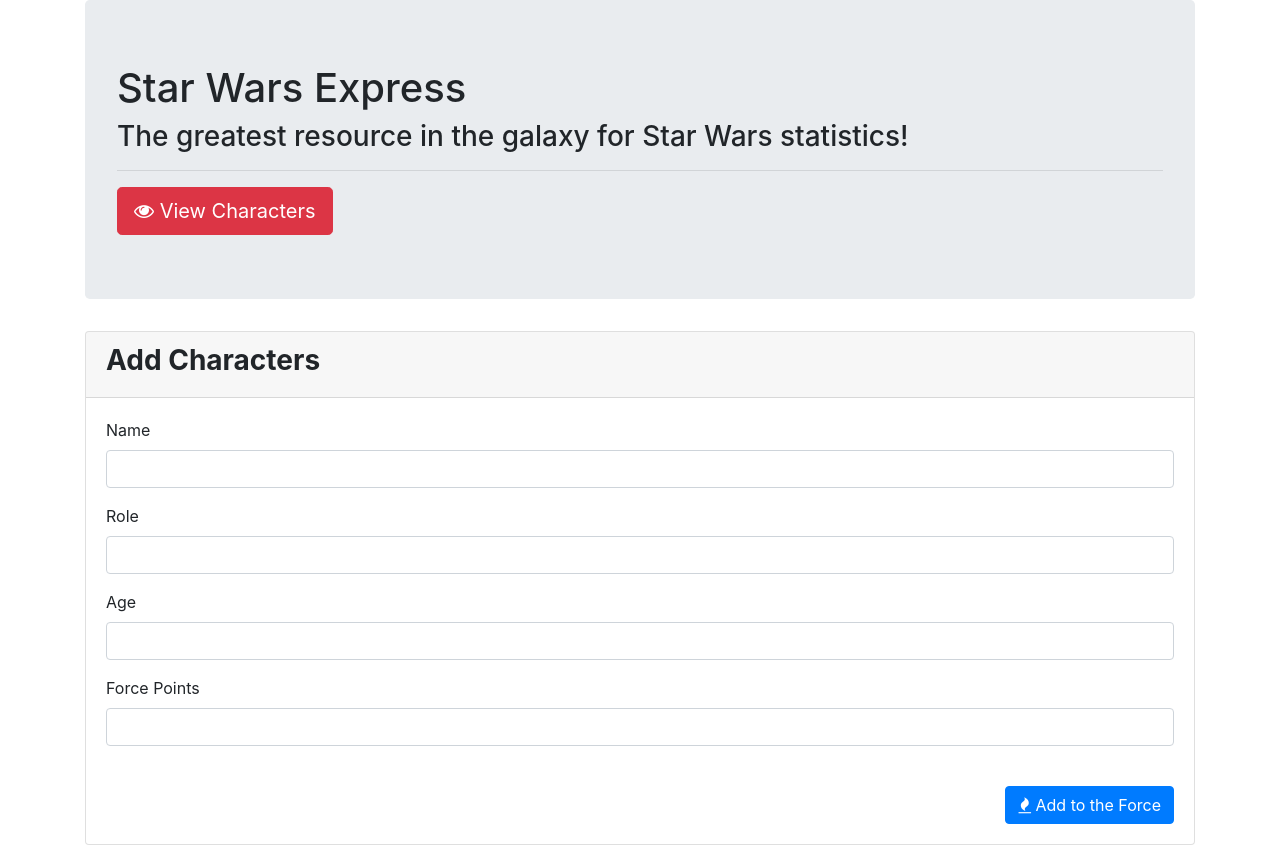
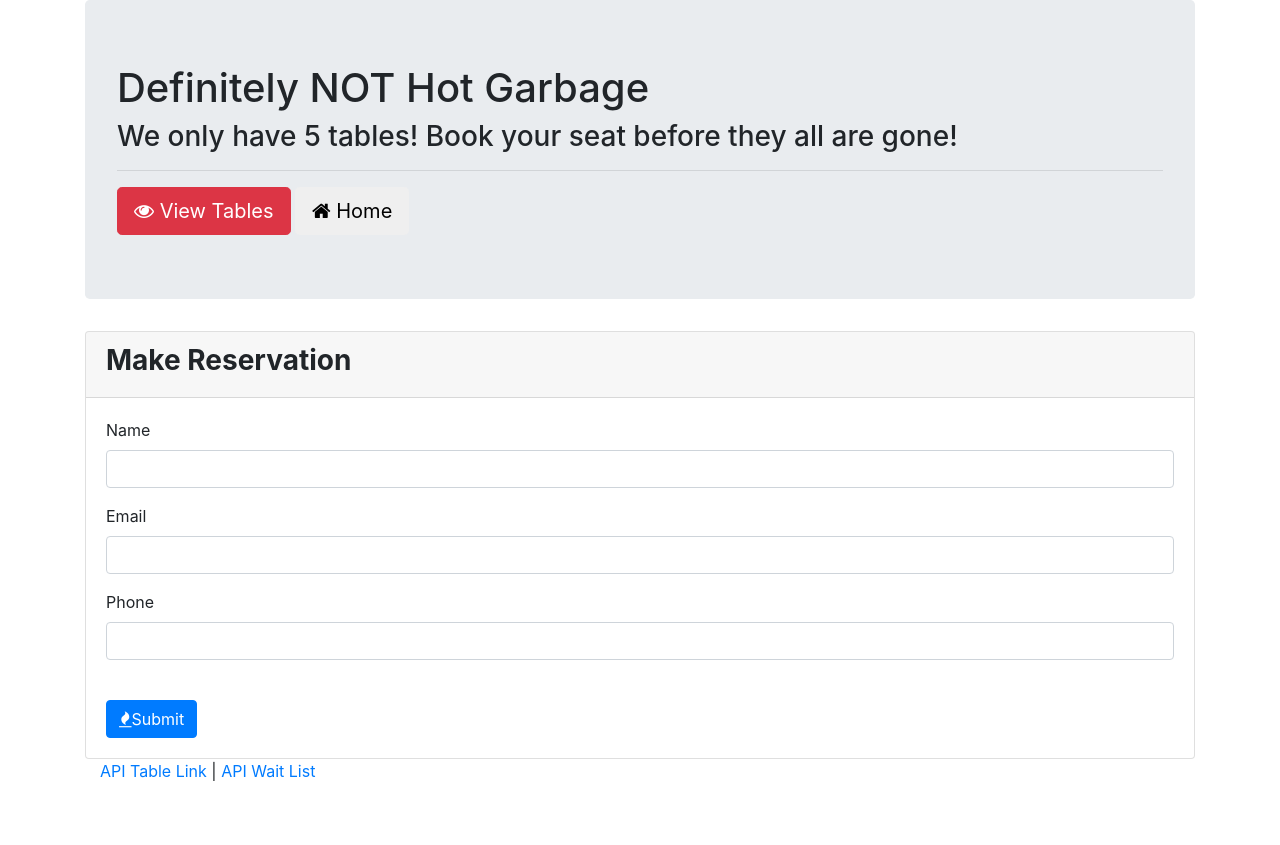
Before and after one commit to brookekumar/defnothotgarbage, a plain HTML site: page public/add.html in a window 1280 px wide. After the commit the page ends 800 px from the top, so only its background shows below. Drawn offline with nearby package versions, Linux system fonts and the light colour scheme; a script that the page names is missing.

Commit message:
added add file

```diff
--- a/public/add.html
+++ b/public/add.html
@@ -2,7 +2,7 @@
 <html lang="en">
 <head>
   <meta charset="UTF-8">
-  <title>Star Wars - Express</title>
+  <title>Def Not Hot Garbage</title>
   <!-- Latest compiled and minified CSS & JS -->
   <link rel="stylesheet" href="https://maxcdn.bootstrapcdn.com/bootstrap/4.0.0/css/bootstrap.min.css">
   <link rel="stylesheet" href="https://stackpath.bootstrapcdn.com/font-awesome/4.7.0/css/font-awesome.min.css">
@@ -14,10 +14,11 @@
 
   <div class="container">
     <div class="jumbotron">
-      <h1>Star Wars Express</h1>
-      <h3>The greatest resource in the galaxy for Star Wars statistics!</h3>
+      <h1>Definitely NOT Hot Garbage</h1>
+      <h3>We only have 5 tables! Book your seat before they all are gone!</h3>
       <hr>
-      <a href="/"><button class="btn btn-danger btn-lg"><span class="fa fa-eye"></span> View Characters</button></a>
+      <a href="/api/characters"><button class="btn btn-danger btn-lg"><span class="fa fa-eye"></span> View Tables</button></a>
+      <a href="/"><button class="btn btn-lg btn-blue"><span class="fa fa-home"></span> Home</button></a>
     </div>
     <div class="row">
 
@@ -25,7 +26,7 @@
 
         <div class="card">
           <div class="card-header">
-            <h3><strong>Add Characters</strong></h3>
+            <h3><strong>Make Reservation</strong></h3>
           </div>
           <div class="card-body">
             <form method="POST" role="form">
@@ -36,28 +37,27 @@
               </div>
 
               <div class="form-group">
-                <label for="role">Role</label>
+                <label for="role">Email</label>
                 <input type="text" class="form-control" id="role">
               </div>
 
               <div class="form-group">
-                <label for="age">Age</label>
+                <label for="age">Phone</label>
                 <input type="text" class="form-control" id="age">
-              </div>
-
-              <div class="form-group">
-                <label for="force-points">Force Points</label>
-                <input type="text" class="form-control" id="force-points">
               </div>
 
             </form>
             <br>
-            <div class="text-right">
-              <button type="submit" class="btn btn-primary btn-md" id="add-btn"><span class="fa fa-fire"></span> Add to the Force</button>
+            <div class="text-left">
+              <button type="submit" class="btn btn-primary btn-md" id="add-btn"><span class="fa fa-fire"></span>Submit</button>
             </div>
           </div>
         </div>
-
+        <div class ="container">
+                <a href="/api/tables">API Table Link</a>
+                 |
+                <a href="/api/waitlist">API Wait List</a>
+            </div>
       </div>
     </div>
   </div>
```
